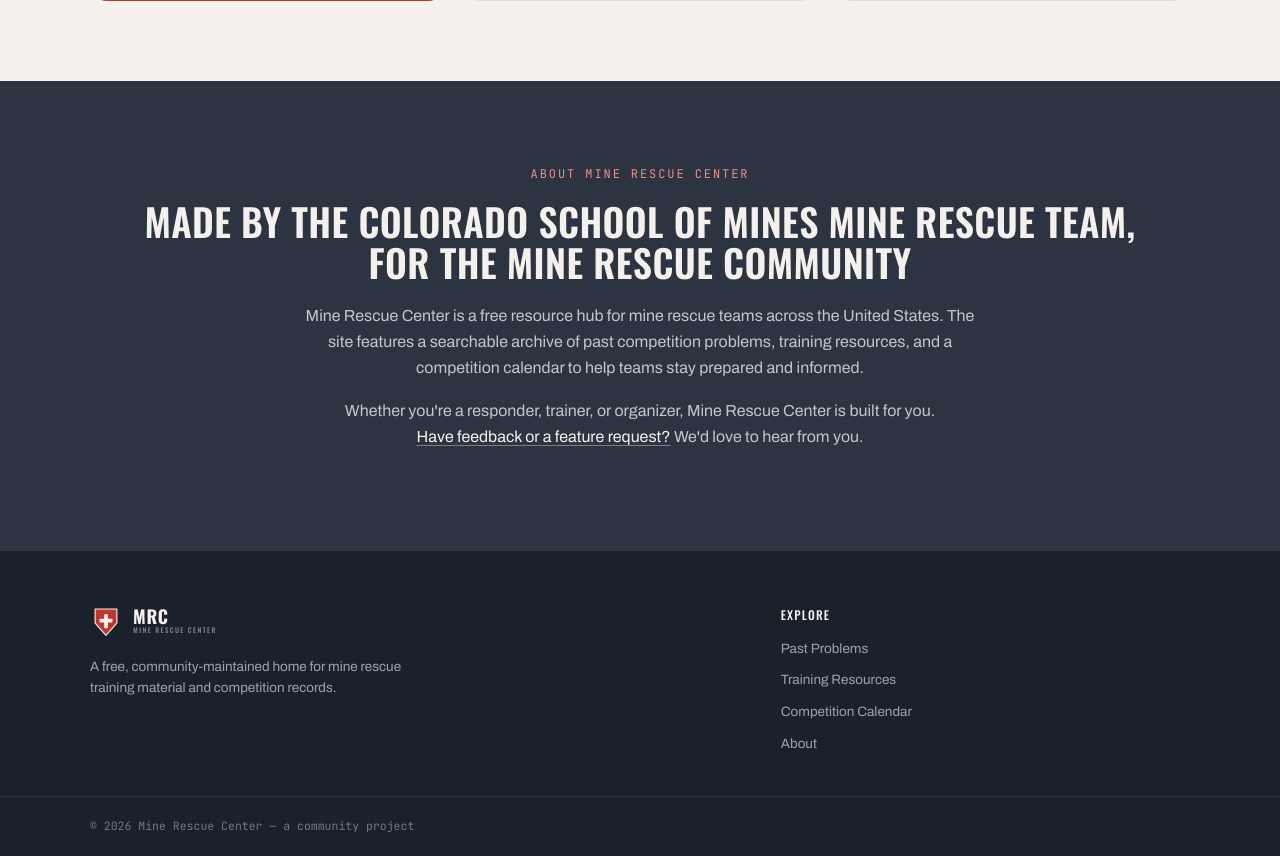
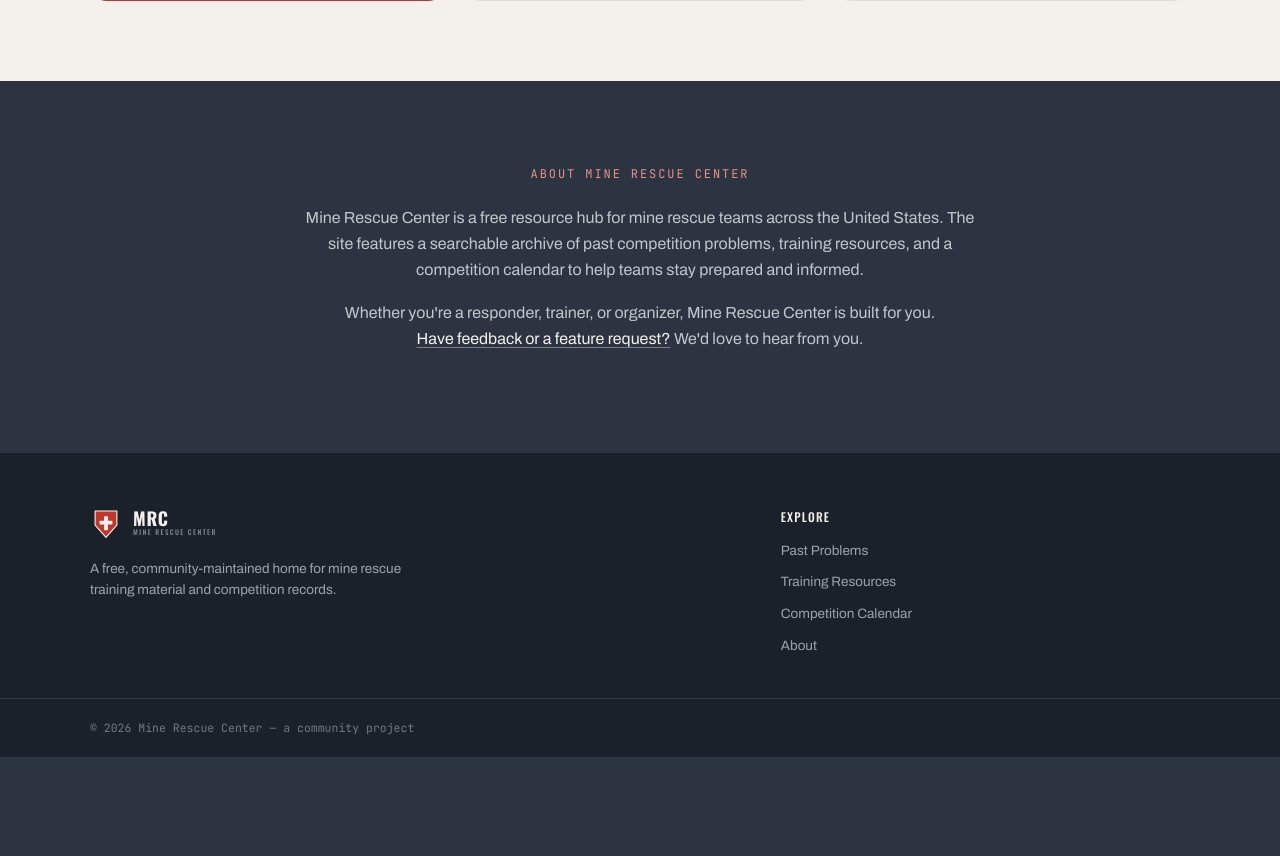
Before and after one commit to jakeolson657/Mine_Rescue_Center, a Django app: page / in a window 1280 px wide. Shown: the part 838-1694 px from the top of the page. After the commit the page ends 1595 px from the top, so only its background shows below. Run offline with Django 5.2, Linux system fonts and the light colour scheme.

Commit message:
Remove the homepage About heading
Co-Authored-By: Claude Opus 5.5 <noreply@anthropic.com>

```diff
--- a/pages/templates/landing.html
+++ b/pages/templates/landing.html
@@ -130,27 +130,7 @@
         text-align: center;
     }
 
-    .about-inner .eyebrow { color: var(--red-soft); }
-
-    .about-inner h2 {
-        font-family: var(--font-display);
-        font-weight: 600;
-        font-size: 38px;
-        line-height: 1.08;
-        letter-spacing: 0.01em;
-        margin: 16px 0 20px;
-        text-transform: uppercase;
-        text-wrap: balance;
-        /* Wider than the 760px column, and shrinking with the viewport, so
-           each clause fits on one line and the heading reads as two. */
-        width: min(1060px, calc(100vw - 80px));
-        margin-left: 50%;
-        transform: translateX(-50%);
-        font-size: clamp(26px, calc((100vw - 96px) / 27), 38px);
-    }
-
-    /* Keep each clause together so the break falls after the comma. */
-    .about-inner h2 span { display: inline-block; }
+    .about-inner .eyebrow { color: var(--red-soft); margin-bottom: 20px; }
 
     .about-inner p { margin: 0 0 16px; font-size: 16px; line-height: 1.65; color: #c2c6cc; }
 
@@ -223,7 +203,6 @@
     <div class="about-inner">
         <div>
             <div class="eyebrow">About Mine Rescue Center</div>
-            <h2><span>Made by the Colorado School of Mines Mine Rescue Team,</span> <span>for the mine rescue community</span></h2>
             <p>Mine Rescue Center is a free resource hub for mine rescue teams across the United States. The site features a searchable archive of past competition problems, training resources, and a competition calendar to help teams stay prepared and informed.</p>
             <p>Whether you're a responder, trainer, or organizer, Mine Rescue Center is built for you. <a href="{% url 'feedback' %}">Have feedback or a feature request?</a> We'd love to hear from you.</p>
         </div>
```
